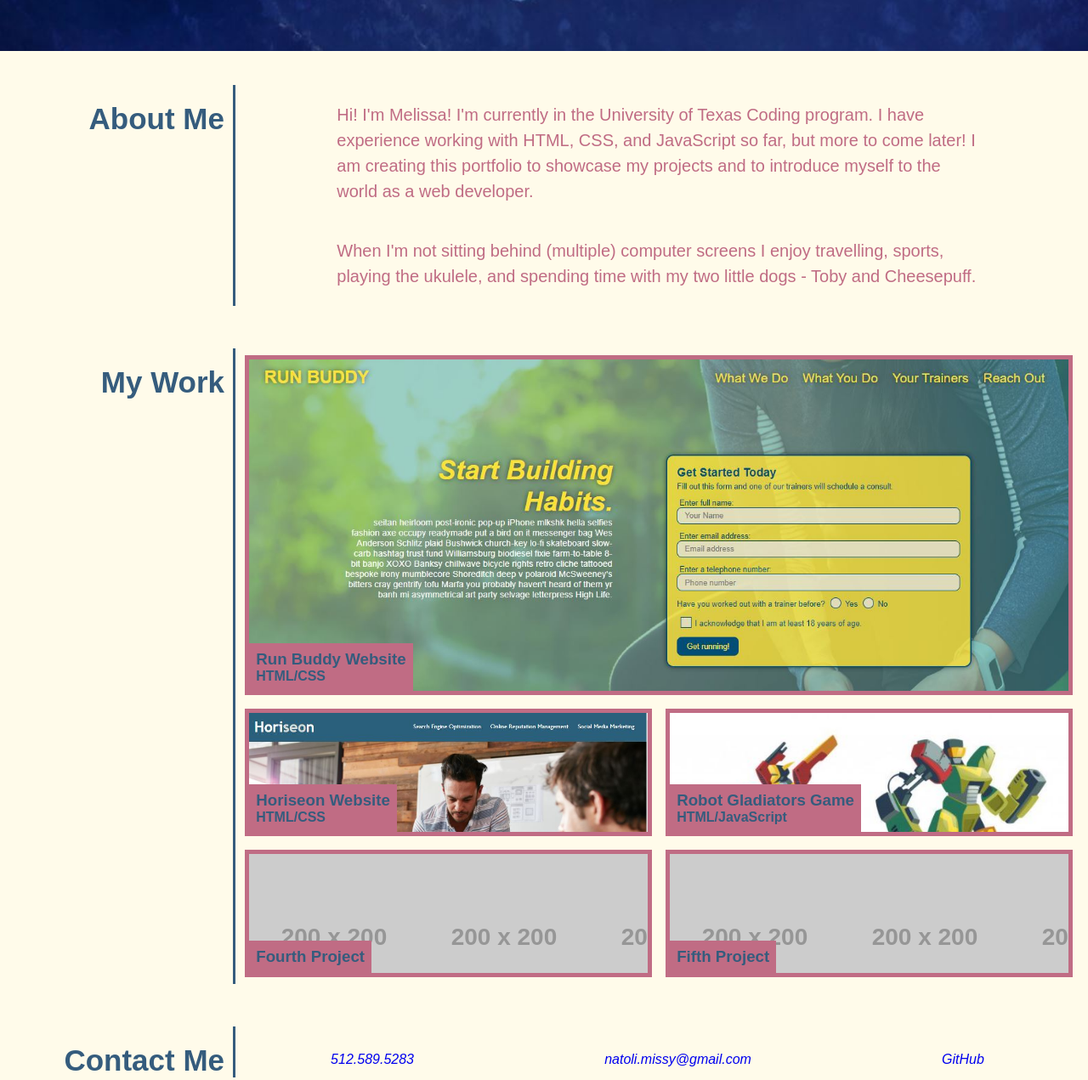
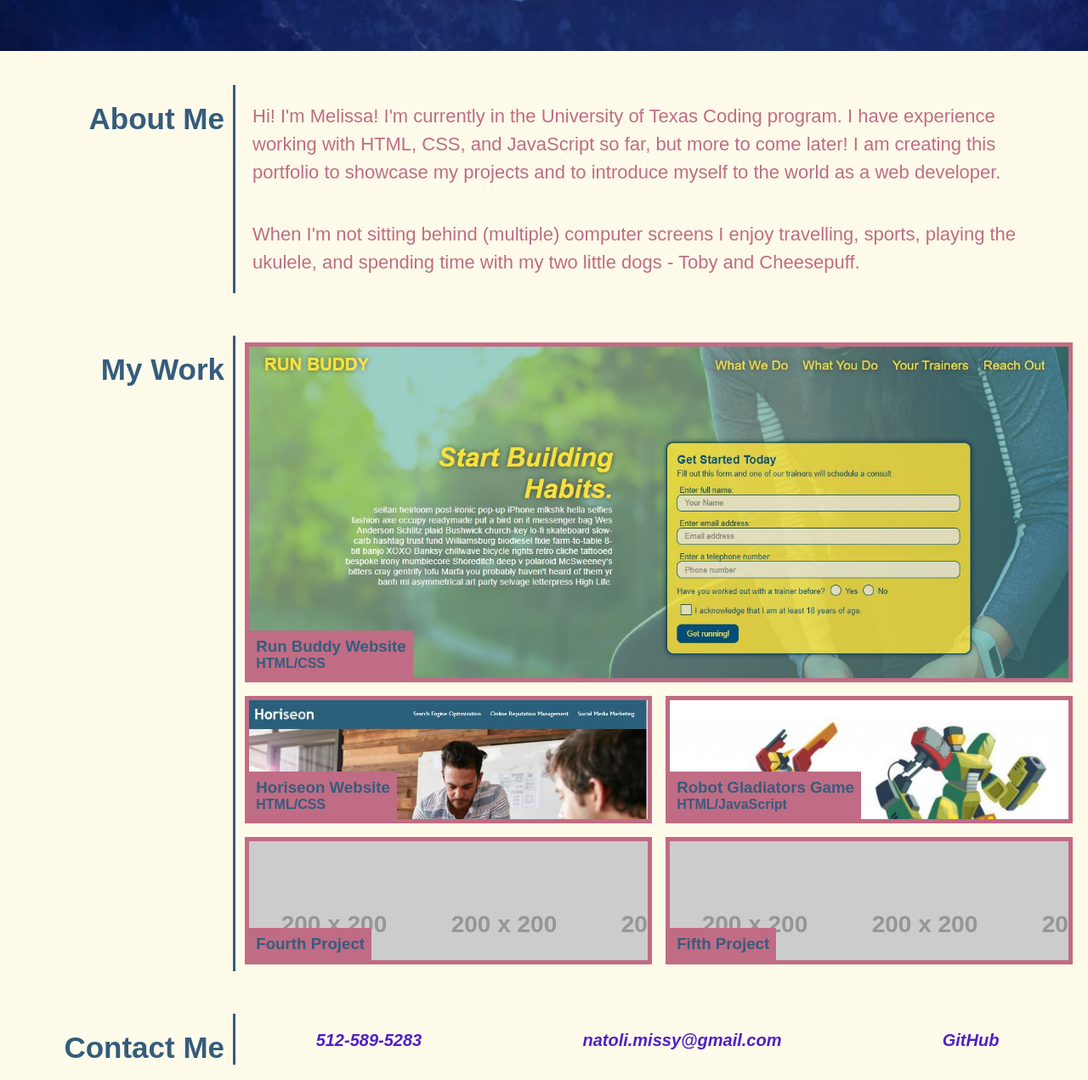
Before and after one commit to misn0147/Portfolio, a plain HTML site: page index.html in a window 1280 px wide. Shown: the part 619-1890 px from the top of the page at 85% size. Drawn offline with Linux system fonts and the light colour scheme; placeholder pictures from the web are drawn by us.

Commit message:
changed font sizes for contact me section

```diff
--- a/assets/css/style.css
+++ b/assets/css/style.css
@@ -122,8 +122,9 @@ header nav ul li a:hover {
     padding: 20px;
     line-height: 1.5;
     color: var(--tertiary-color);
-    width: 80%;
-    font-size: 20px;
+    width: 100%;
+    font-size: 22px;
+    font-weight: 500;
     margin: 0 auto;
     text-align: left;
 }
@@ -243,11 +244,14 @@ header nav ul li a:hover {
     display: flex;
     flex-wrap: wrap;
     justify-content: space-around;
-    margin-top: 30px;
+    margin-top: 20px;
 }
 
 address a {
     text-decoration: none !important;
+    font-size: 20px;
+    color: var(--secondary-color);
+    font-weight: 600;
 }
 
 /* MEDIA QUERY FOR SMALLER DESKTOP SCREENS AND SMALLER */
--- a/index.html
+++ b/index.html
@@ -93,9 +93,9 @@
     <h2 class="section-title primary-border">Contact Me</h2>
     <div id="contact-div">
         <address class="links">
-            <a href="tel:+15125895283">512.589.5283</a>
+            <a href="tel:+15125895283">512-589-5283</a>
             <a href="mailto:natoli.missy@gmail.com">natoli.missy@gmail.com</a>
-            <a href="https://github.com/misn0147">GitHub</a>
+            <a href="https://github.com/misn0147" target="_blank">GitHub</a>
         </address>
     </div>
     </section>
```
